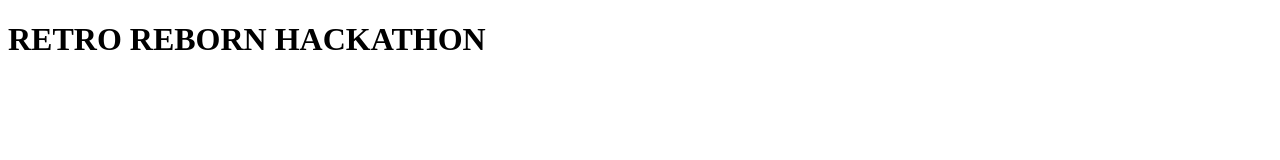
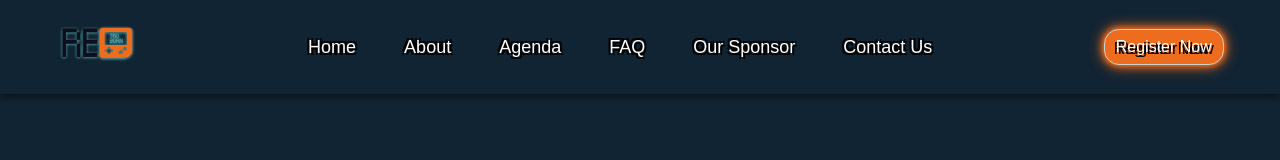
Before and after one commit to imeneabada/ESMS-projet-, a plain HTML site: page index.html in a window 1280 px wide. Drawn offline with Linux system fonts and the light colour scheme; a web font is replaced by a local one.

Commit message:
creation de header

```diff
--- a/index.html
+++ b/index.html
@@ -3,10 +3,33 @@
 <head>
     <meta charset="UTF-8">
     <meta name="viewport" content="width=device-width, initial-scale=1.0">
+    <link rel="stylesheet" href="styles.css">
+    <link rel="preconnect" href="https://fonts.googleapis.com">
+    <link rel="preconnect" href="https://fonts.gstatic.com" crossorigin>
+    <link href="https://fonts.googleapis.com/css2?family=Bebas+Neue&family=Jersey+20&family=Poppins:ital,wght@0,100;0,200;0,300;0,400;0,500;0,600;0,700;0,800;0,900;1,100;1,200;1,300;1,400;1,500;1,600;1,700;1,800;1,900&display=swap" rel="stylesheet">
     <title>Document</title>
 </head>
 <body>
-    <h1>RETRO REBORN HACKATHON </h1>
+     <header>
+        <nav>
+            <a href="#"><img src="images/logo.png"></a>
+            <ul>
+                <li><a href="#">Home</a></li>
+                <li><a href="#">About</a></li>
+                <li><a href="#">Agenda</a></li>
+                <li><a href="#">FAQ</a></li>
+                <li><a href="#">Our Sponsor</a></li>
+                <li><a href="#">Contact Us</a></li>
+            </ul>
+            <a href="#" class="registerbtn">Register Now</a>
+        </nav>
+     </header>
+
+
+     <!-- Continue Here -->
+
+
+
 
 </body>
 </html>
--- a/styles.css
+++ b/styles.css
@@ -0,0 +1,77 @@
+*{
+    margin: 0;
+    padding: 0;
+    box-sizing: border-box;
+}
+body{
+    background-color: #112433;
+    font-family: "Jersey 20",sans-serif;
+}
+header{
+    box-shadow: 0 4px 6px rgba(0, 0, 0, 0.4);
+}
+a{
+    text-decoration: none;
+}
+nav{
+    display: flex;
+    justify-content: space-between;
+    align-items: center;
+    padding: 1rem 1rem;
+    max-width: 1200px;
+    margin: 0 auto;
+}
+nav img{
+    height: 58px;
+    width: 105;
+}
+nav ul{
+    display: flex;
+    gap: 3rem;
+    align-items: center;
+    list-style: none;
+}
+nav ul li a{
+    color: white;
+    font-size: 18px;
+    text-shadow:
+    2px 2px 0 black,
+    -2px 2px 0 black,
+    2px -2px 0 black,
+    -2px -2px 0 black;
+}
+nav ul li a:hover{
+    text-decoration: underline;
+    text-decoration-color: #ED6C1E;
+    text-underline-offset: 0.5rem;
+
+    text-shadow:
+    2px 2px 0 black,
+    -2px 2px 0 black,
+    2px -2px 0 black,
+    -2px -2px 0 black,
+    0 0 5px white,
+    0 0 10px white;
+}
+
+.registerbtn{
+    background-color: #ED6C1E;
+    box-shadow:
+        0 0 5px #ED6C1E,
+        0 0 10px #ED6C1E,
+        0 0 15px #ED6C1E;
+    transition: box-shadow 0.2s;
+    border: 0.5px solid #CCD0CF;
+    padding: 0.5rem 0.7rem;
+    border-radius: 15px;
+    color: white;
+    text-shadow:
+    2px 2px 0 black,
+    -2px 2px 0 black;
+}
+.registerbtn:hover{
+    box-shadow:
+    0 0 10px #ED6C1E,
+    0 0 20px #ED6C1E,
+    0 0 30px #ED6C1E;
+}
```
Also changed, not shown: images/background.png (added), images/logo.png (added).
